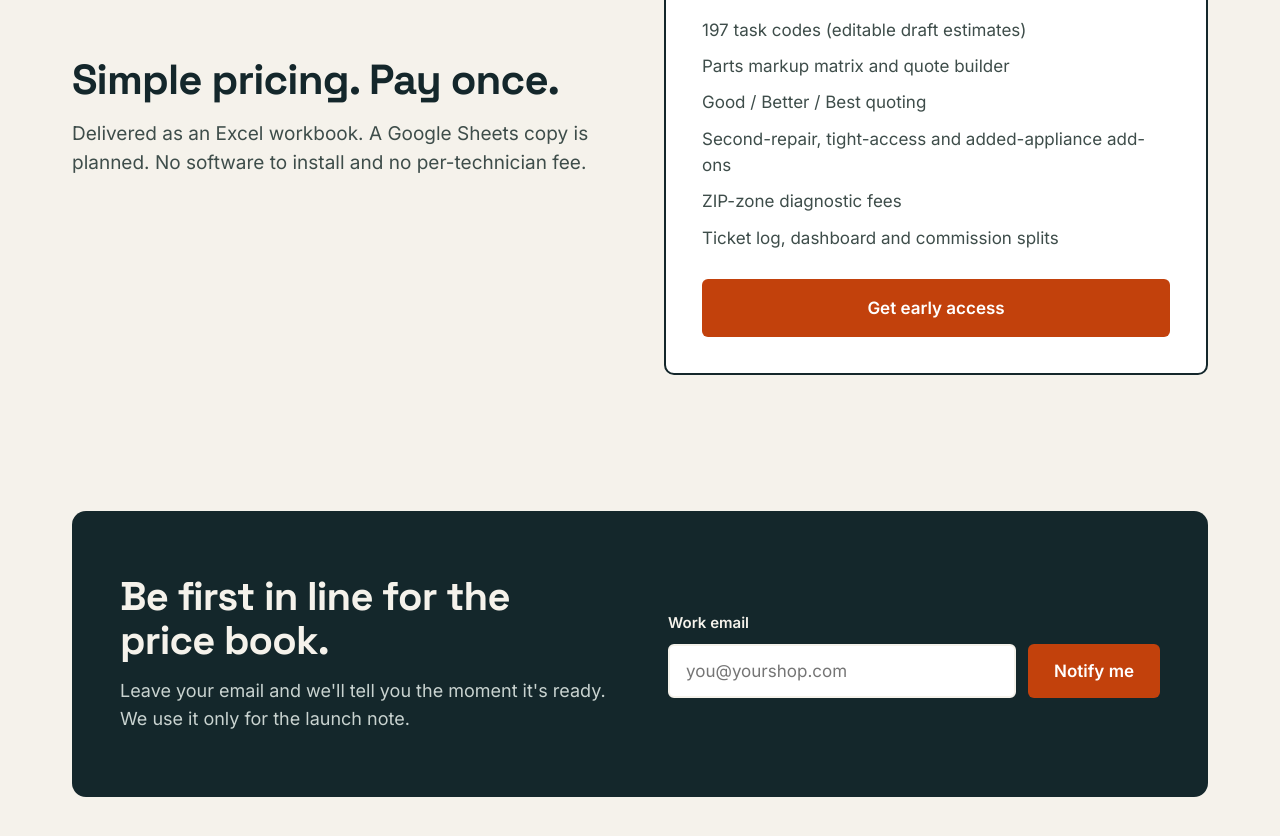
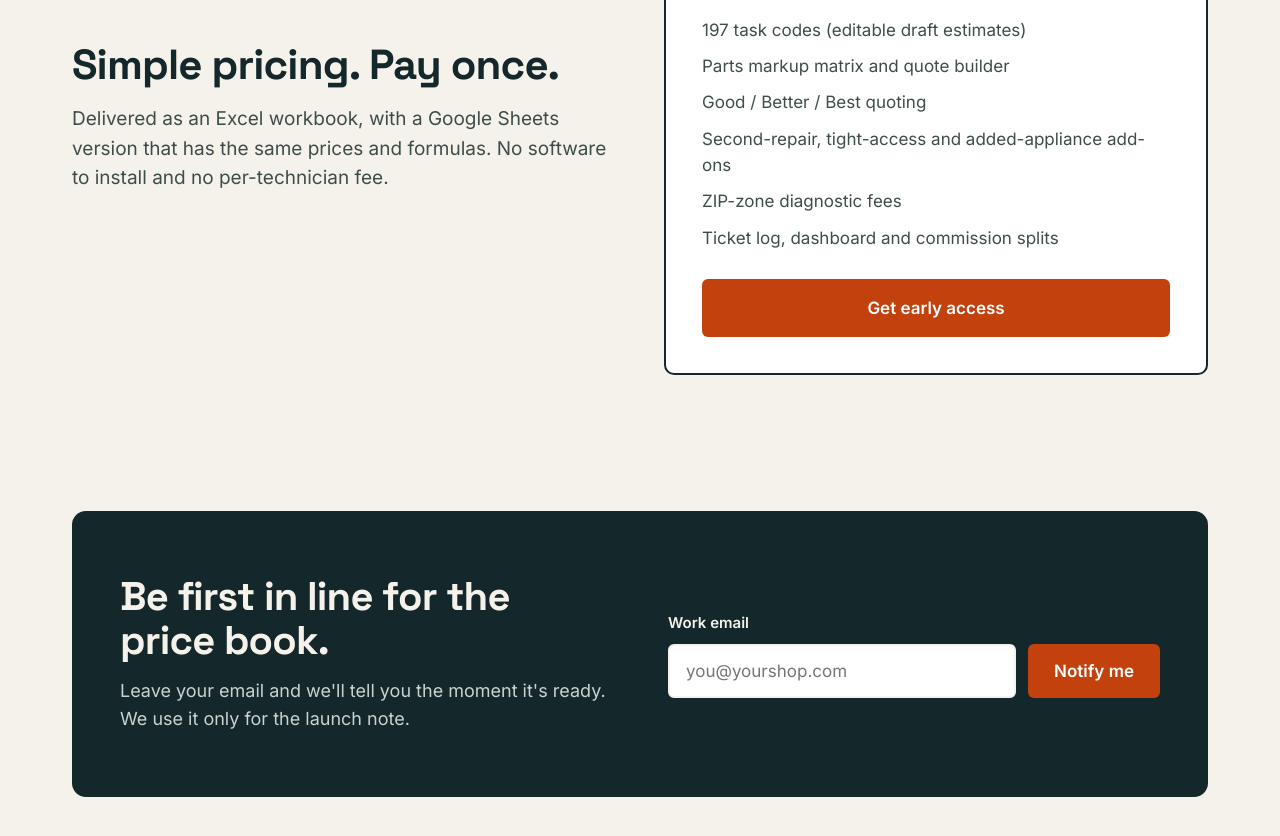
Before and after one commit to petevDSI/Trade-Toolbox-HQ, a plain HTML site: page index.html in a window 1280 px wide. Shown: the part 3815-4651 px from the top of the page. Drawn offline with Linux system fonts and the light colour scheme.

Commit message:
Landing page: Google Sheets version now exists
Co-Authored-By: Claude Sonnet 5.5 <noreply@anthropic.com>
Claude-Session: https://claude.ai/code/session_01RmpUkHJ8Vj5JZAP6dtpgA5

```diff
--- a/index.html
+++ b/index.html
@@ -170,7 +170,7 @@ Trade Toolbox HQ
 <div id="pricing" style="max-width: 1200px; margin: 0 auto; padding: 96px 32px 40px; box-sizing: border-box; display: flex; flex-wrap: wrap; gap: 48px; align-items: center">
 <div style="flex: 1 1 380px; min-width: 0">
 <h2 style="margin: 0 0 16px; font-family: 'Space Grotesk', sans-serif; font-weight: 700; font-size: 42px; line-height: 1.1; letter-spacing: -0.02em">Simple pricing. Pay once.</h2>
-<p style="margin: 0; font-size: 19px; color: #3E4D4A">Delivered as an Excel workbook. A Google Sheets copy is planned. No software to install and no per-technician fee.</p>
+<p style="margin: 0; font-size: 19px; color: #3E4D4A">Delivered as an Excel workbook, with a Google Sheets version that has the same prices and formulas. No software to install and no per-technician fee.</p>
 </div>
 <div style="flex: 1 1 380px; min-width: 0; background: #FFFFFF; border: 2px solid #14272B; border-radius: 10px; padding: 36px; box-sizing: border-box">
 <div style="font-family: 'Space Grotesk', sans-serif; font-weight: 600; font-size: 18px; margin-bottom: 8px">Professional</div>
```
